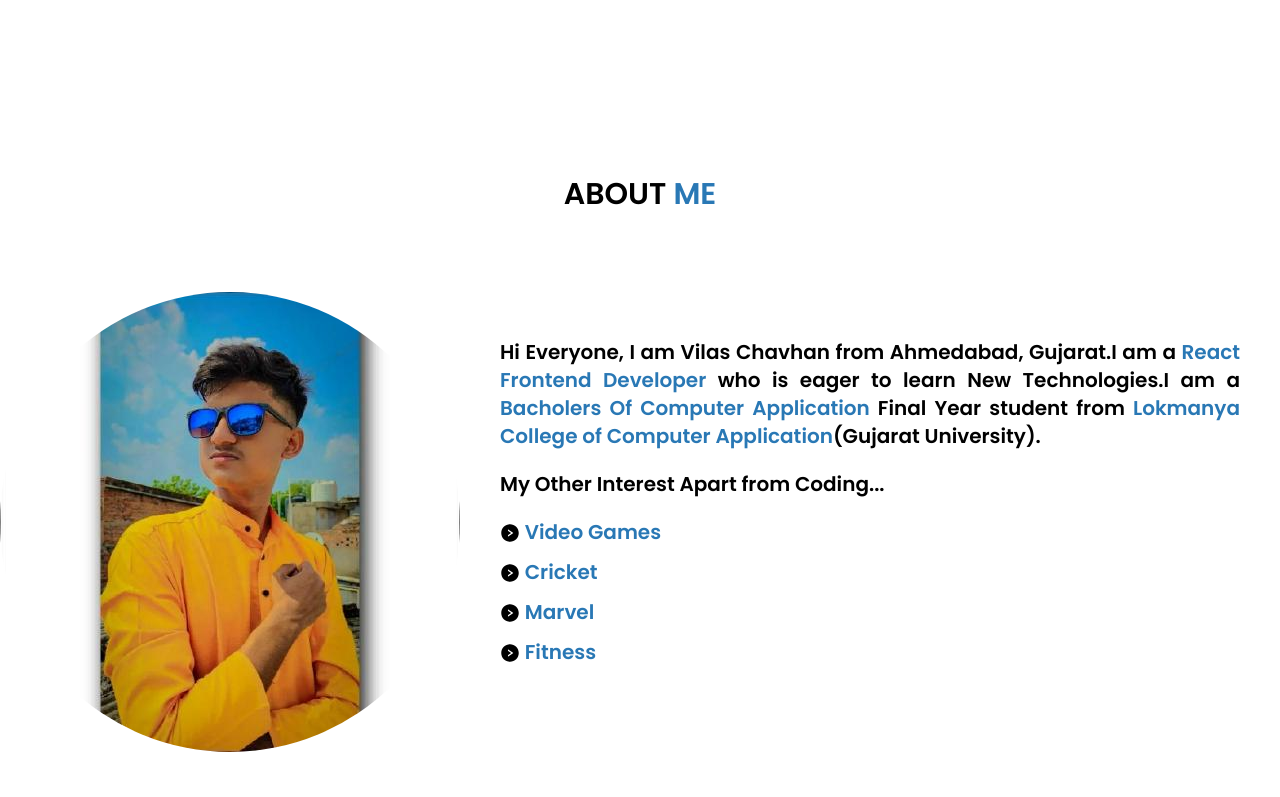
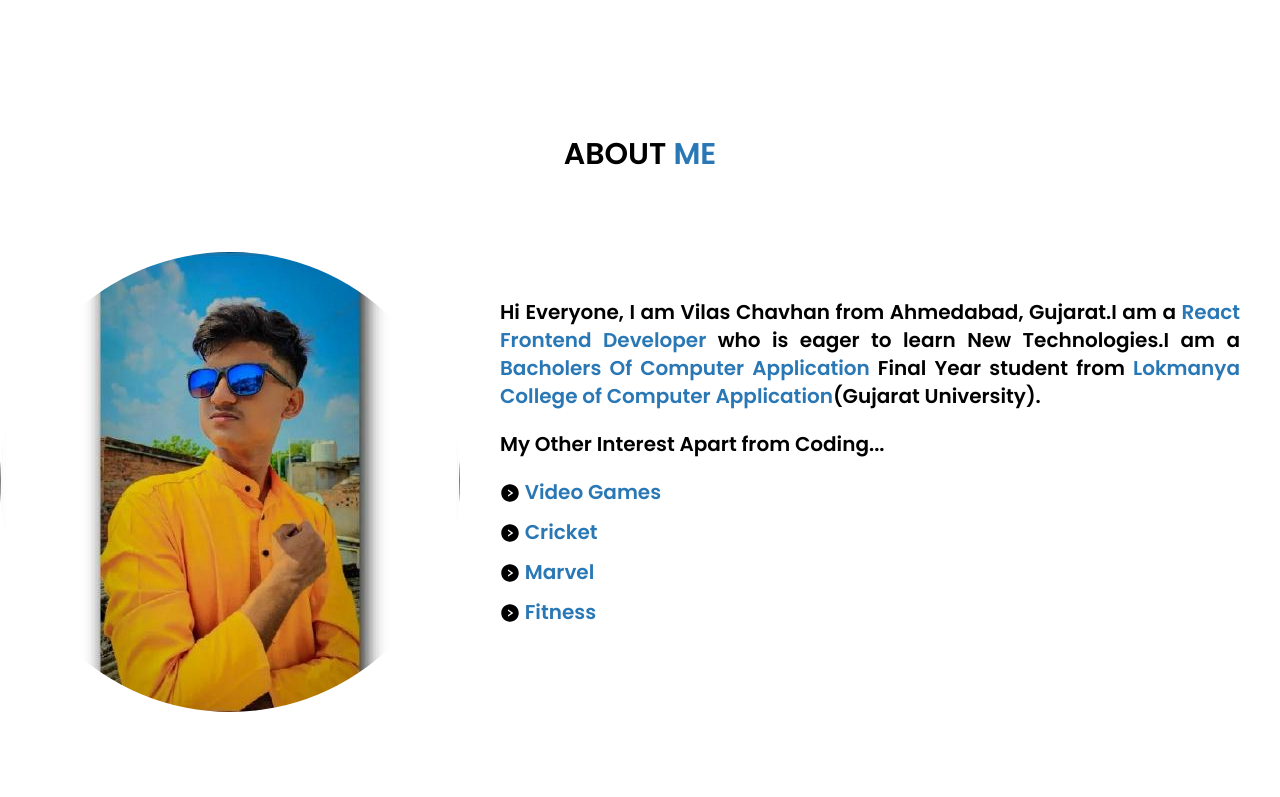
Before and after one commit to villAsh/v1lash.io, a React (Create React App) app: page / in a window 1280 px wide. Shown: the part 540-1337 px from the top of the page. Built offline with nearby package versions, Linux system fonts and the light colour scheme.

Commit message:
about margin top

```diff
--- a/src/Components/About.jsx
+++ b/src/Components/About.jsx
@@ -3,7 +3,7 @@ import avatar from '../Assets/avatar.jfif'
 import { AiFillRightCircle } from 'react-icons/ai'
 export default function About() {
     return (
-        <div className=" font-poppins mt-10">
+        <div className=" font-poppins mt-24 sm:mt-0">
             <motion.h1
             initial={{scale : 0}}
             animate={{scale : 1}}
```
